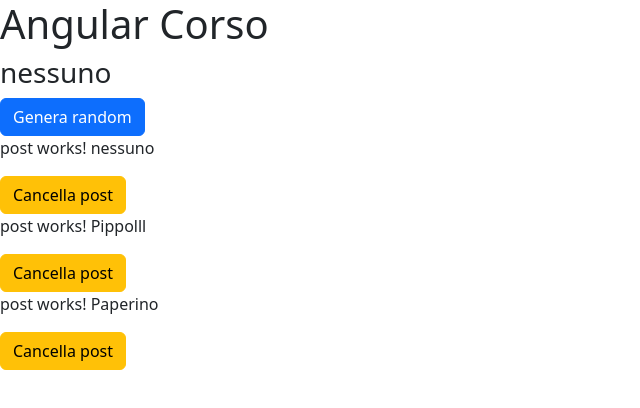
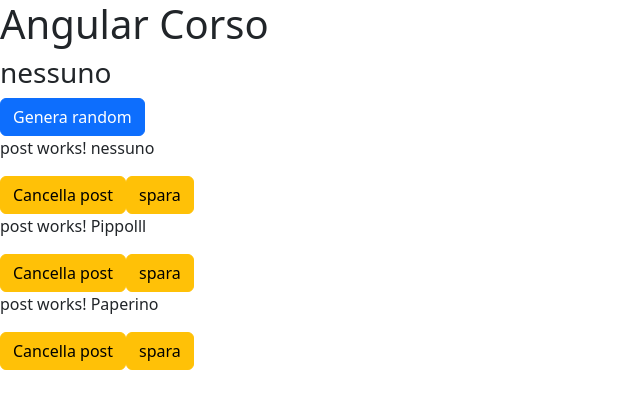
Before and after one commit to ironmanromeo/angular-corso, an Angular app: page / in a window 1280 px wide. Shown: the top 408 px of the page, without its empty margins (0-640 px from the left). Built offline with nearby package versions, Linux system fonts and the light colour scheme.

Commit message:
button with event

```diff
--- a/src/app/post/post.component.html
+++ b/src/app/post/post.component.html
@@ -1,2 +1,3 @@
 <p>post works! {{ titolo }}</p>
 <button class="btn btn-warning" (click)="onCancella()">Cancella post</button>
+<button class="btn btn-warning" (click)="onSpara($event)">spara</button>
--- a/src/app/post/post.component.ts
+++ b/src/app/post/post.component.ts
@@ -13,7 +13,11 @@ export class PostComponent {
   constructor() { }
 
   onCancella() {
-    alert("Cancella: " + this.titolo)
+    alert(this.generaEvento.emit(this.titolo))
+  }
+
+  onSpara(e:Event) {
+    console.log(e)
   }
 
 }
```
